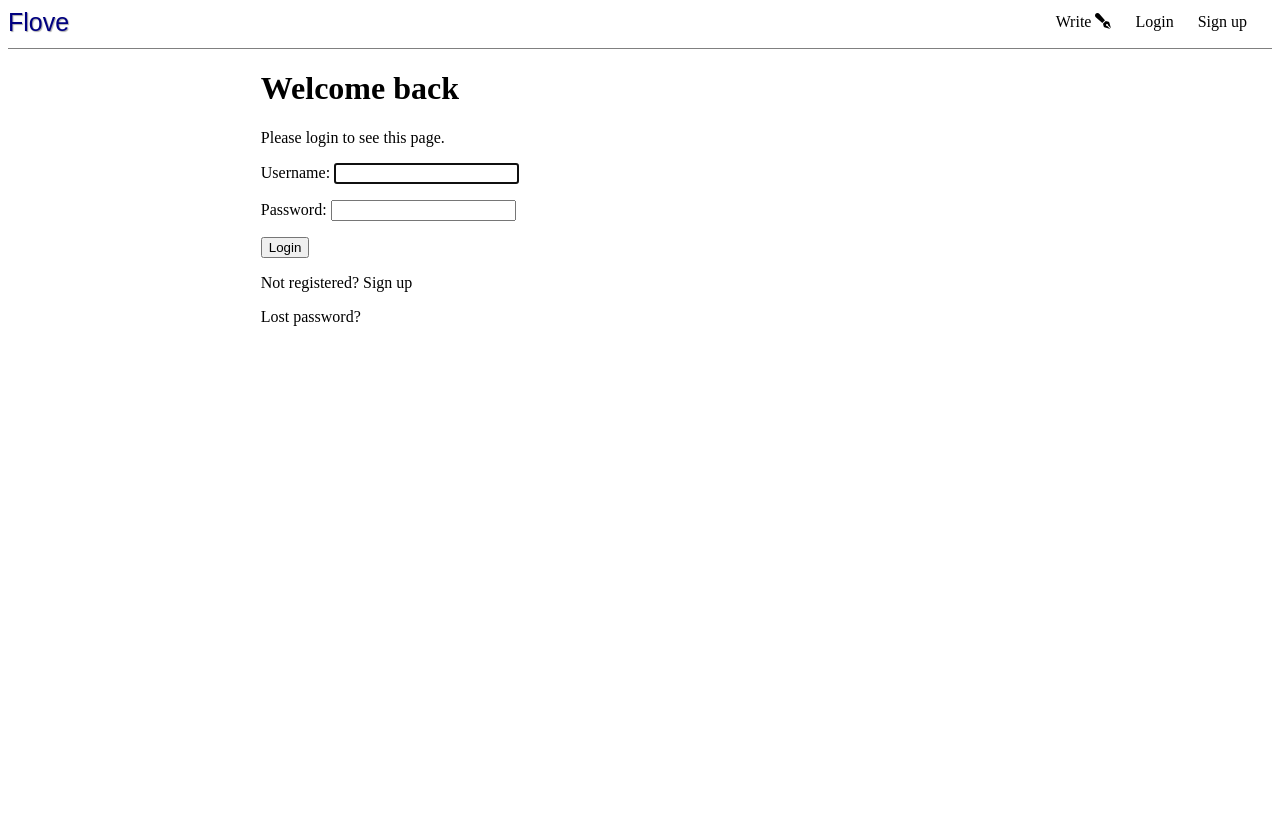
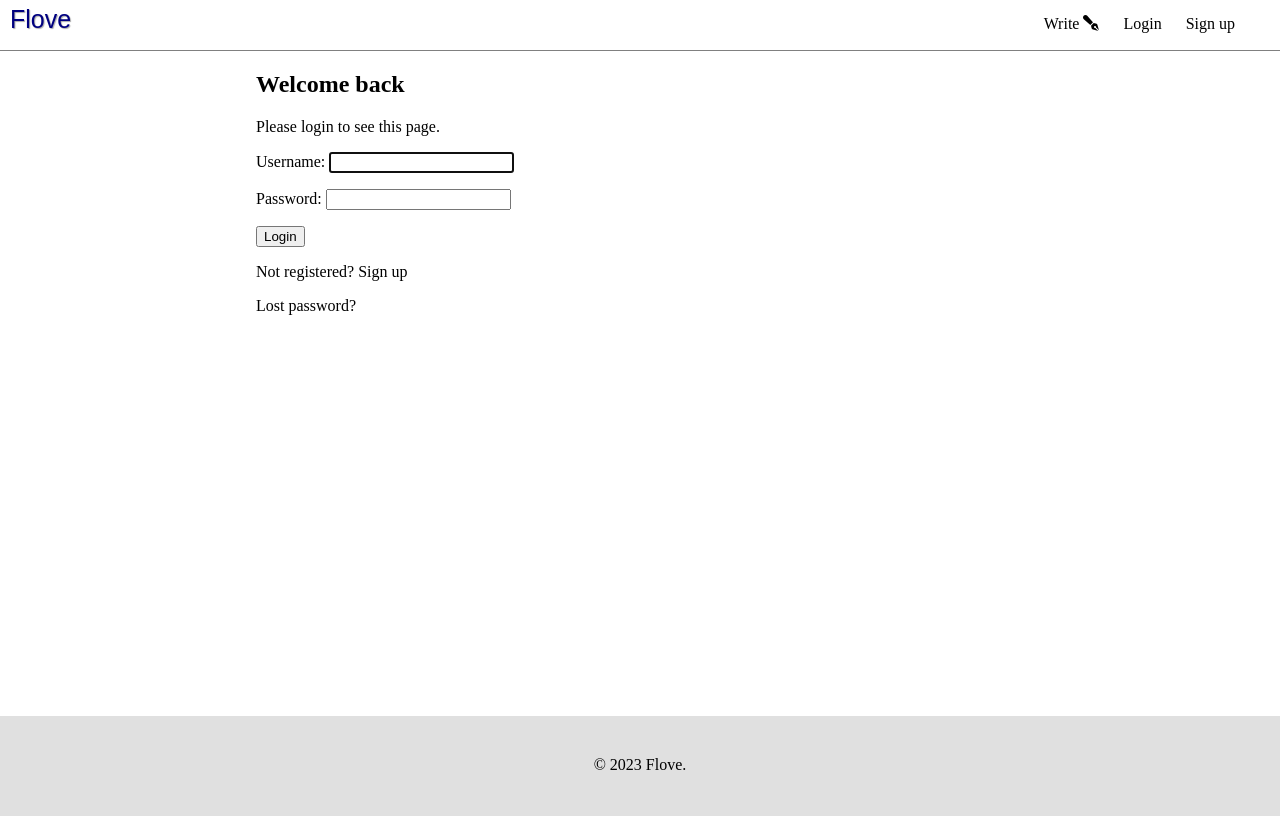
Before and after one commit to favour-olumese/flove_blog, a Django app: a page that uses blog/templates/blog/base.html in a window 1280 px wide. Before the commit the page ends 326 px from the top, so only its background shows below. Run offline with Django 4.2, Linux system fonts and the light colour scheme; some web fonts are replaced.

Commit message:
Worked on Footer and ArticleDeleteView
- Created a footer for the pages.
- ArticleDeleteView now redirects to the user writer's page.

```diff
--- a/blog/templates/blog/base.html
+++ b/blog/templates/blog/base.html
@@ -24,8 +24,9 @@
 
     </head>
     <body>
+        <section class="body-section">
             {% block navbar %}
-        <nav style="border-bottom: 1px solid gray; height: 40px; margin-bottom: 10px;">
+            <nav style="border-bottom: 1px solid gray; height: 40px; margin-bottom: 10px; padding: 5px 10px;">
 
                 <a href="{% url 'home' %}">
                 <span style="font-family: 'Sofia', sans-serif;
@@ -67,7 +68,7 @@
                 box-shadow: inset 0 -3em 3em rgba(0, 0, 0, 0.1);
                 background-color: white;
                 right: 10px;
-            top: 50px;
+                top: 40px;
                 border-radius: 10px;">
                 {% if user.is_authenticated %}
                     <ul style="margin: 15px 10px; ">
@@ -106,9 +107,17 @@
 
             {% block content %}
             {% endblock %}
-
+        </section>
+        <section class="footer-section">
             {% block footer %}
+                <p style="text-align: center; padding: 40px;">
+                    <a href="https://github.com/favour-olumese" target="_blank">© {% now 'Y' %} Flove.</a>
+                </p>
             {% endblock %}
+              <!-- /* position: sticky;
+            height: 60px;
+            top: 100vh; */ -->
+        </section>
 
         <script src="{% static 'js/index.js'%}"></script>
     </body>
--- a/static/css/styles.css
+++ b/static/css/styles.css
@@ -1,4 +1,9 @@
 /* Global */
+body {
+    padding: 0;
+    margin: 0;
+}
+
 ul {
     padding: 0;
 }
@@ -20,6 +25,15 @@ a:hover {
     color: blue;
 }
 
+.body-section {
+    min-height: calc(100vh - 100px);
+}
+
+.footer-section {
+    height: 100px;
+    background-color: rgb(224, 224, 224);
+}
+
 #like-button:hover, #save-button:hover {
     color: blue;
     cursor: pointer;
@@ -39,6 +53,7 @@ a:hover {
 .nav-element {
     float: right;
     padding-right: 10px;
+    padding-top: 5px;
 }
 
 .nav-image {
```
Also changed, not shown: blog/views.py (+5 -2 lines), 2 other files. Lines whose indentation alone changed are shown as unchanged.
